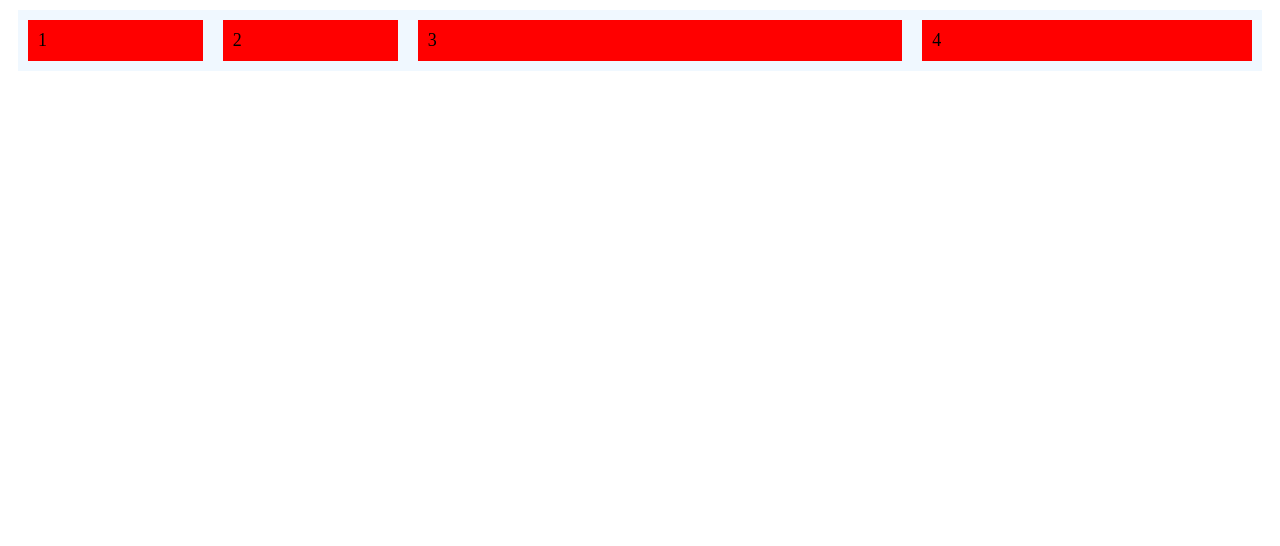
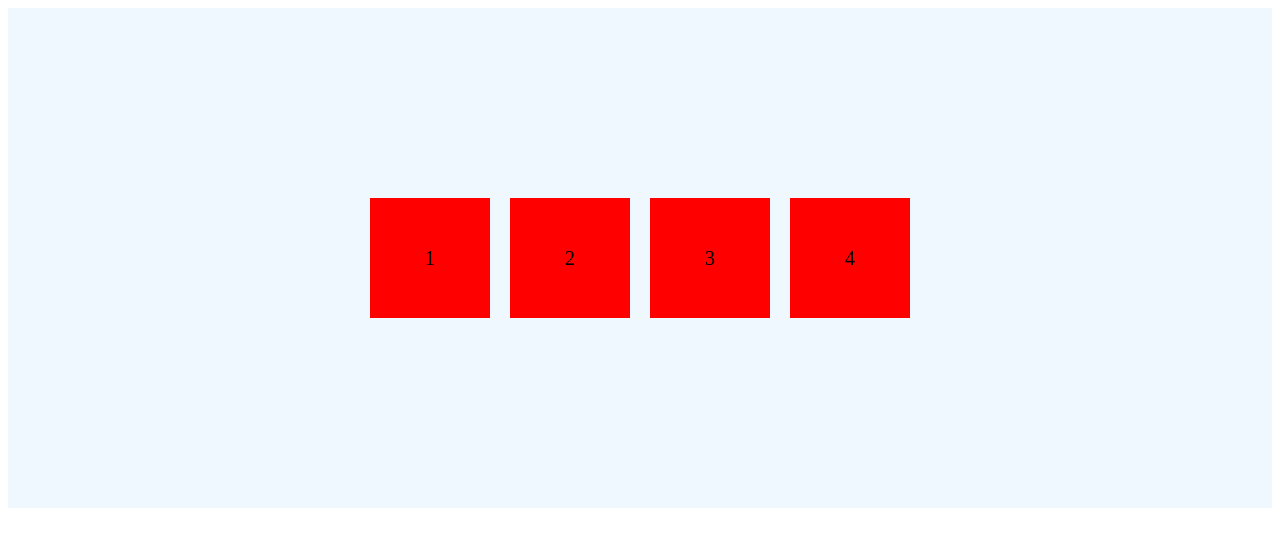
Before and after one commit to DanyCoutinho/Flexbox, a plain HTML site: page Alinhamentos.html in a window 1280 px wide. Drawn offline with Linux system fonts and the light colour scheme.

Commit message:
2- Alinhamentos (1/2)

```diff
--- a/index.html
+++ b/Alinhamentos.html
@@ -5,7 +5,7 @@
     <meta http-equiv="X-UA-Compatible" content="IE=edge">
     <meta name="viewport" content="width=device-width, initial-scale=1.0">
     <title>Document</title>
-    <link rel="stylesheet" href="style.css">
+    <link rel="stylesheet" href="alinhamentos.css">
 </head>
 <body>
     <div class="container">
--- /dev/null
+++ b/alinhamentos.css
@@ -0,0 +1,22 @@
+@charset "UTF-8";
+
+.container {
+    display: flex;
+    height: 500px;
+    background-color: aliceblue;
+    flex-direction: row;
+    justify-content: center;
+    align-items: center;
+}
+
+.container div {
+    display: flex;
+    width: 100px;
+    height: 100px;
+    background-color: red;
+    margin: 10px;
+    padding: 10px;
+    font-size: 20px;
+    justify-content: center;
+    align-items: center;
+}
```
Also changed, not shown: IntroducaoDirecoes.html (added, +18 -0 lines), IntroducaoDirecoes.css (renamed from style.css).
